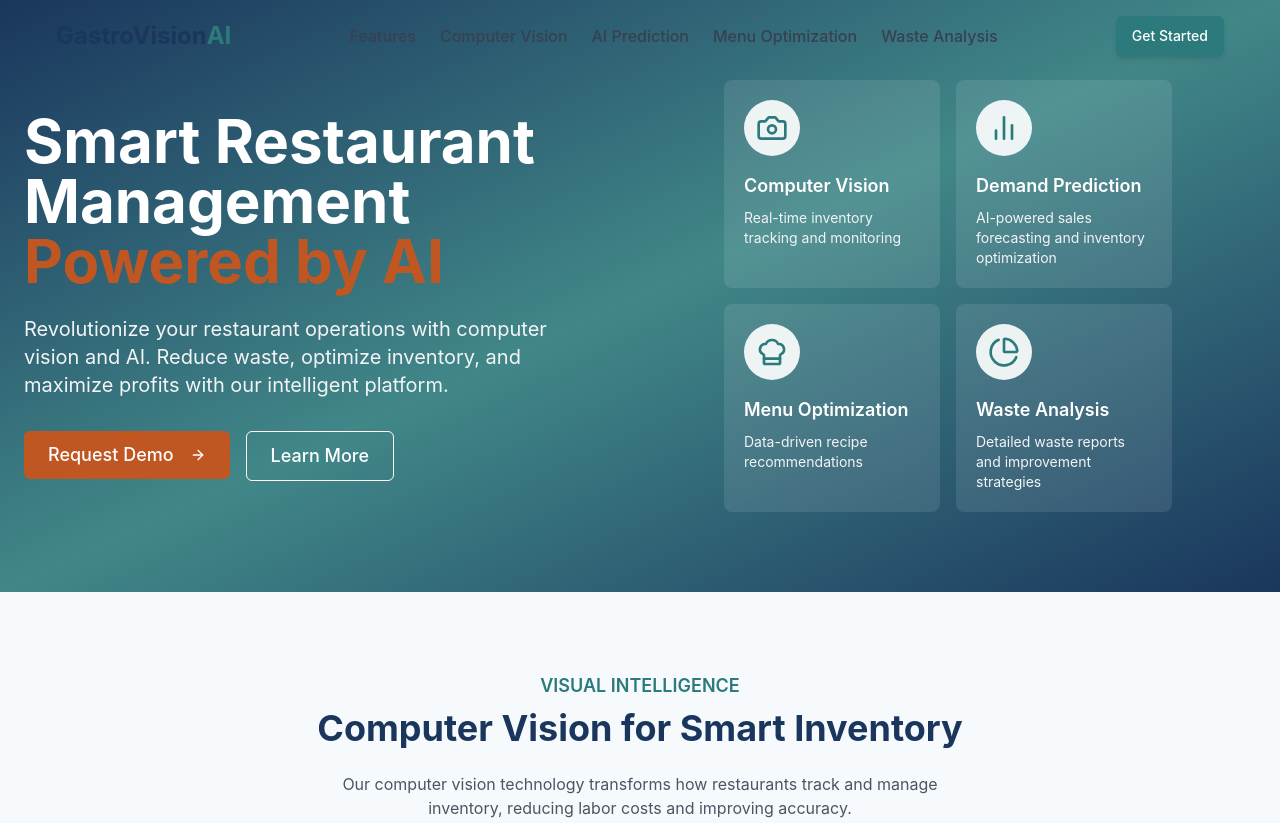
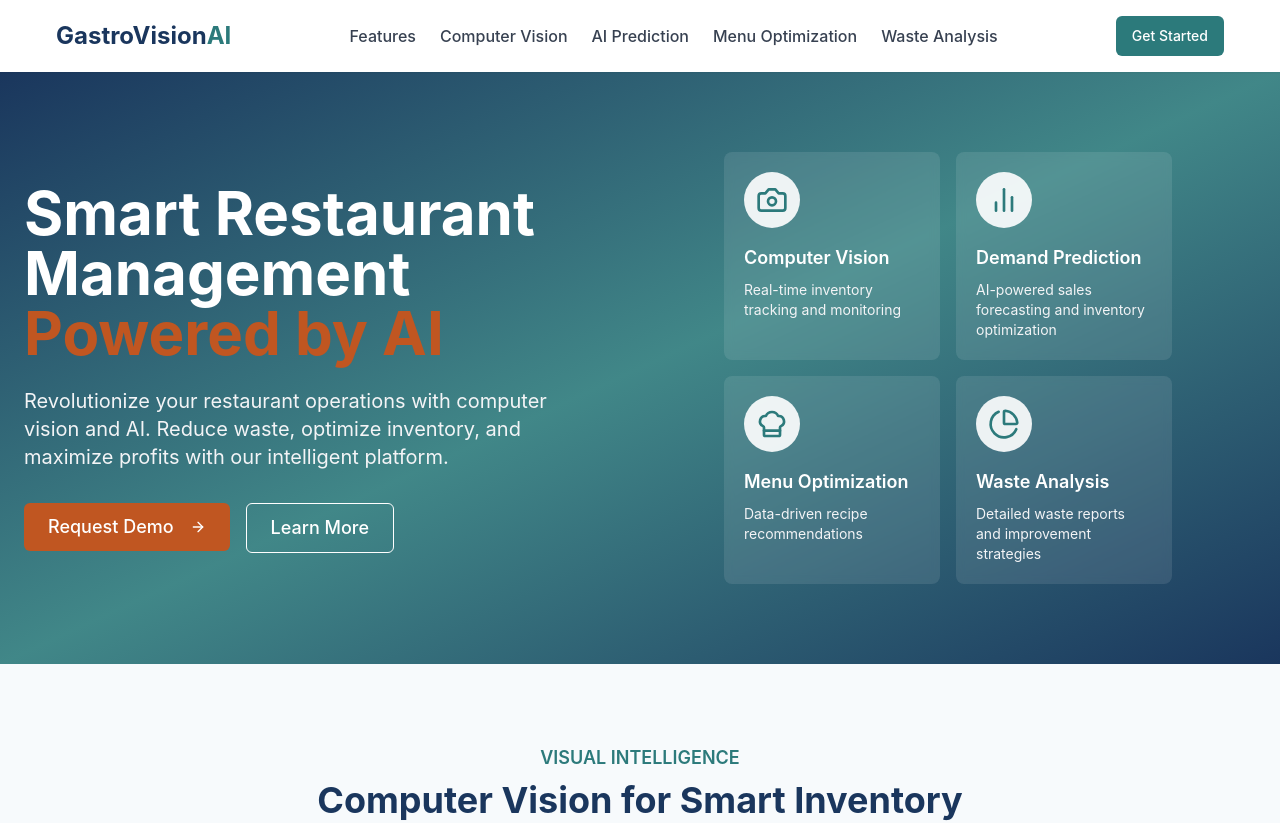
Before and after one commit to anandk2k4/gastro-visionary, a React (Vite) app: page / in a window 1280 px wide. Shown: the top 823 px of the page. Built offline with nearby package versions, Linux system fonts and the light colour scheme.

Commit message:
Reverted to edit edt-147a9ad4-4f24-4a76-8a6e-06604320fd86: "Fix: TypeScript syntax errors in features.ts
Fixes multiple TypeScript syntax errors in the features.ts file, primarily related to missing characters like '>' , ',', and ':'."

```diff
--- a/src/components/Navbar.tsx
+++ b/src/components/Navbar.tsx
@@ -1,9 +1,8 @@
 
-import React, { useState, useEffect } from 'react';
+import React, { useState } from 'react';
 import { Menu, X } from 'lucide-react';
 import { Button } from '@/components/ui/button';
 import { cn } from '@/lib/utils';
-import { Link } from 'react-router-dom';
 
 interface NavbarProps {
   className?: string;
@@ -11,35 +10,14 @@ interface NavbarProps {
 
 const Navbar: React.FC<NavbarProps> = ({ className }) => {
   const [isMenuOpen, setIsMenuOpen] = useState(false);
-  const [scrolled, setScrolled] = useState(false);
-
-  useEffect(() => {
-    const handleScroll = () => {
-      const isScrolled = window.scrollY > 20;
-      if (isScrolled !== scrolled) {
-        setScrolled(isScrolled);
-      }
-    };
-
-    window.addEventListener('scroll', handleScroll);
-    return () => window.removeEventListener('scroll', handleScroll);
-  }, [scrolled]);
 
   return (
-    <nav
-      className={cn(
-        'w-full py-4 px-6 fixed top-0 z-50 transition-all duration-300',
-        scrolled
-          ? 'bg-white/95 backdrop-blur-sm shadow-md'
-          : 'bg-transparent',
-        className
-      )}
-    >
+    <nav className={cn('w-full bg-white py-4 px-6 shadow-sm sticky top-0 z-50', className)}>
       <div className="container mx-auto flex justify-between items-center">
         <div className="flex items-center">
-          <Link to="/" className="text-2xl font-bold text-restaurant-blue-dark">
+          <h1 className="text-2xl font-bold text-restaurant-blue-dark">
             GastroVision<span className="text-restaurant-teal">AI</span>
-          </Link>
+          </h1>
         </div>
 
         {/* Desktop Navigation */}
@@ -52,7 +30,7 @@ const Navbar: React.FC<NavbarProps> = ({ className }) => {
         </div>
 
         <div className="hidden md:block">
-          <Button className="bg-restaurant-teal hover:bg-restaurant-blue-dark text-white transition-all duration-300 shadow-md hover:shadow-lg transform hover:-translate-y-1">
+          <Button className="bg-restaurant-teal hover:bg-restaurant-blue-dark text-white">
             Get Started
           </Button>
         </div>
@@ -68,14 +46,14 @@ const Navbar: React.FC<NavbarProps> = ({ className }) => {
 
       {/* Mobile Navigation */}
       {isMenuOpen && (
-        <div className="md:hidden absolute top-16 left-0 right-0 bg-white/95 backdrop-blur-sm shadow-md z-40 animate-fade-in">
+        <div className="md:hidden absolute top-16 left-0 right-0 bg-white shadow-md z-40 animate-fade-in">
           <div className="container mx-auto px-6 py-4 flex flex-col space-y-4">
             <MobileNavLink href="#features" onClick={() => setIsMenuOpen(false)}>Features</MobileNavLink>
             <MobileNavLink href="#vision" onClick={() => setIsMenuOpen(false)}>Computer Vision</MobileNavLink>
             <MobileNavLink href="#prediction" onClick={() => setIsMenuOpen(false)}>AI Prediction</MobileNavLink>
             <MobileNavLink href="#menu" onClick={() => setIsMenuOpen(false)}>Menu Optimization</MobileNavLink>
             <MobileNavLink href="#waste" onClick={() => setIsMenuOpen(false)}>Waste Analysis</MobileNavLink>
-            <Button className="bg-restaurant-teal hover:bg-restaurant-blue-dark text-white w-full shadow-md transition-all duration-300">
+            <Button className="bg-restaurant-teal hover:bg-restaurant-blue-dark text-white w-full">
               Get Started
             </Button>
           </div>
```
